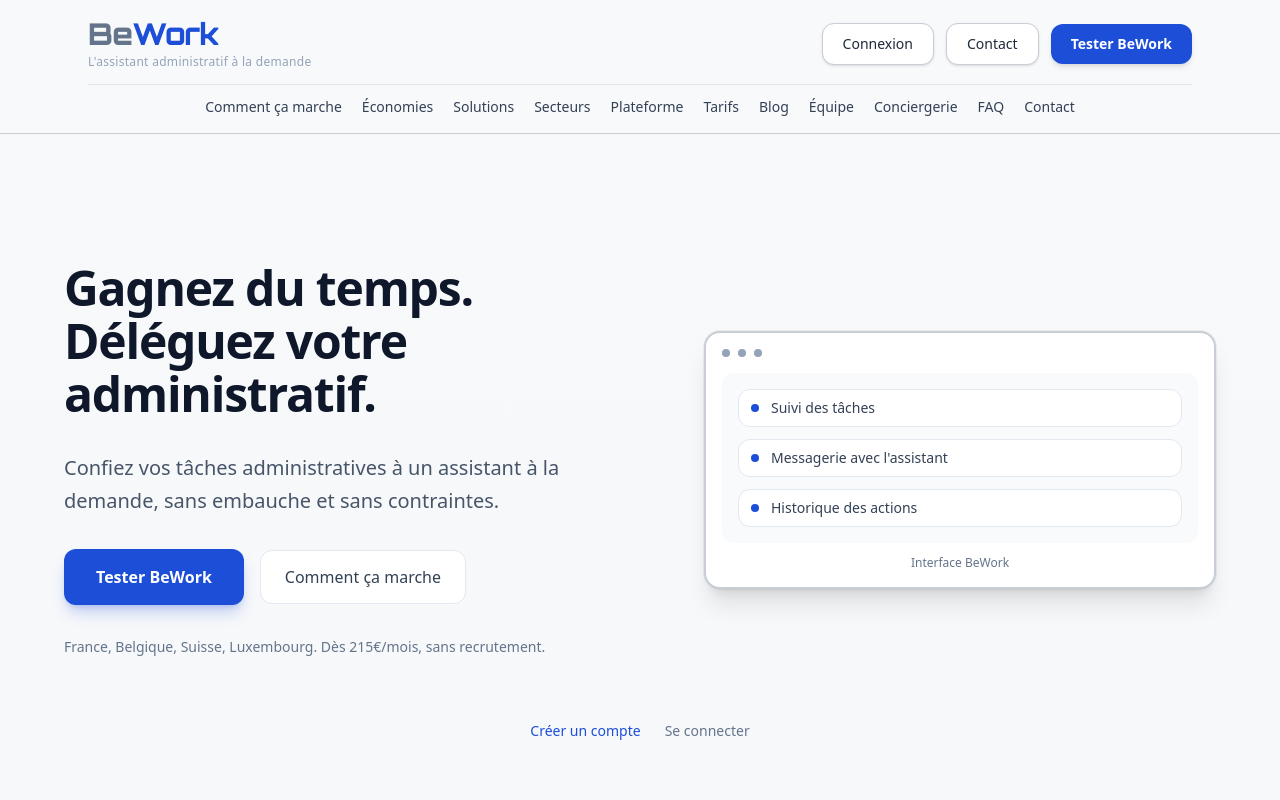
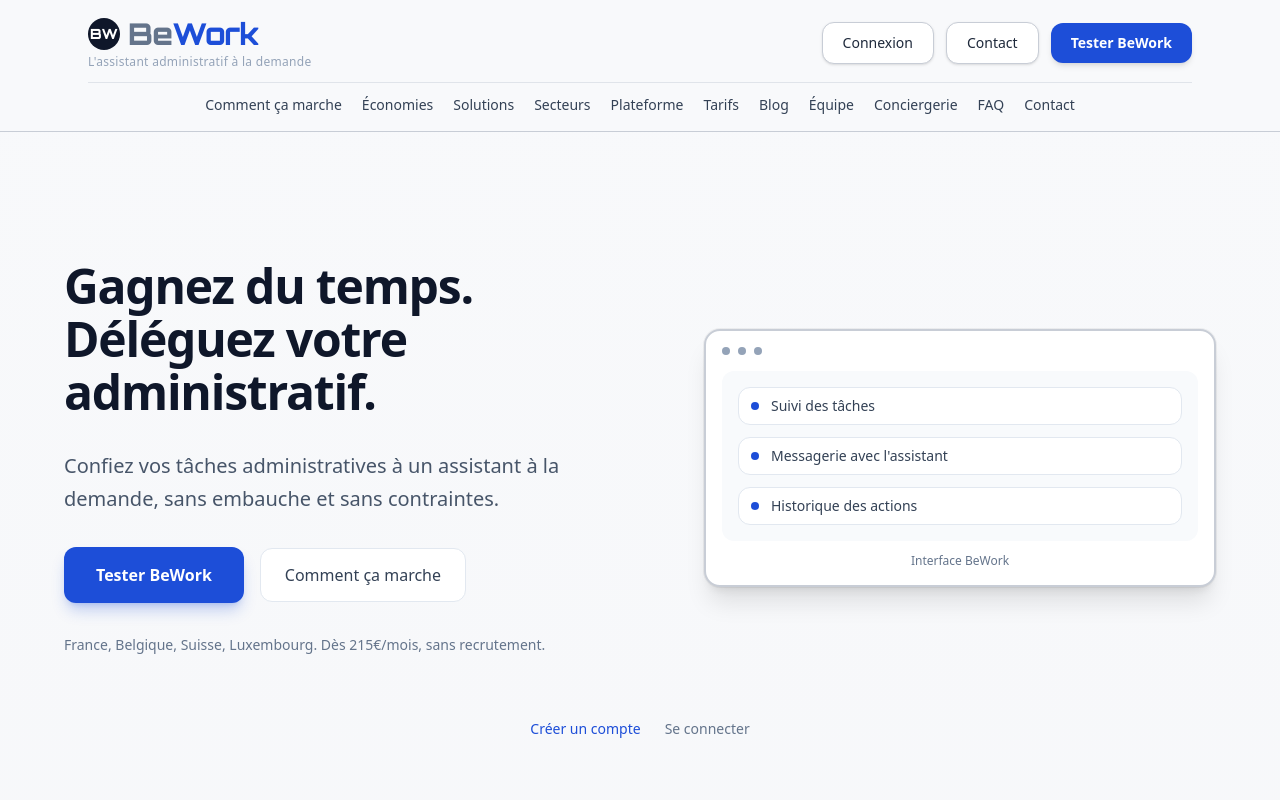
Before and after one commit to messaoud78280/plateforme, a Next.js app: page / in a window 1280 px wide. Shown: the top 800 px of the page. Built offline with nearby package versions, Linux system fonts and the light colour scheme; no server answers.

Commit message:
Logo: remplacer l'icône cercle/triangle par un badge BW
Made-with: Cursor

```diff
--- a/src/components/BeWorkLogo.tsx
+++ b/src/components/BeWorkLogo.tsx
@@ -16,14 +16,25 @@ export function BeWorkLogo({
         ? "text-3xl md:text-4xl"
         : "text-4xl md:text-5xl";
 
+  const iconSize =
+    size === "sm" ? "h-8 w-8 text-sm" : size === "md" ? "h-9 w-9 text-base" : "h-10 w-10 text-lg";
+
   return (
-    <span className={`inline-block ${className}`}>
+    <span className={`inline-flex flex-col ${className}`}>
+      <span className="inline-flex items-center gap-2">
+        <span
+          className={`flex shrink-0 items-center justify-center rounded-full bg-[#0f172a] font-extrabold text-white ${iconSize}`}
+          style={{ fontFamily: "var(--font-orbitron), system-ui, sans-serif" }}
+        >
+          BW
+        </span>
         <span
           className={`font-extrabold tracking-tight ${textSize}`}
           style={{ fontFamily: "var(--font-orbitron), system-ui, sans-serif" }}
         >
           <span className="text-[#64748b]">Be</span>
           <span className="text-[#1d4ed8]">Work</span>
+        </span>
       </span>
       {showTagline && (
         <span className="mt-0.5 hidden text-[10px] font-medium tracking-wide text-[#94a3b8] sm:block md:text-xs">
```
Lines whose indentation alone changed are shown as unchanged.
